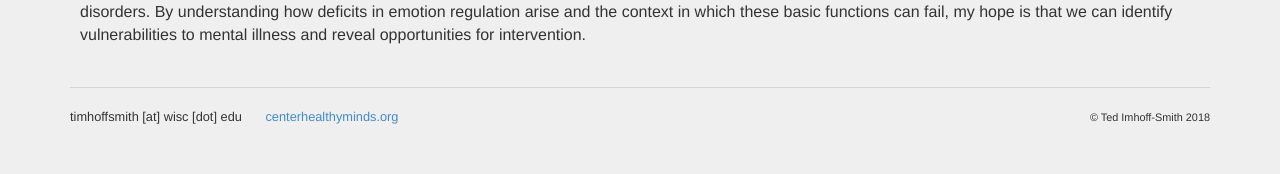
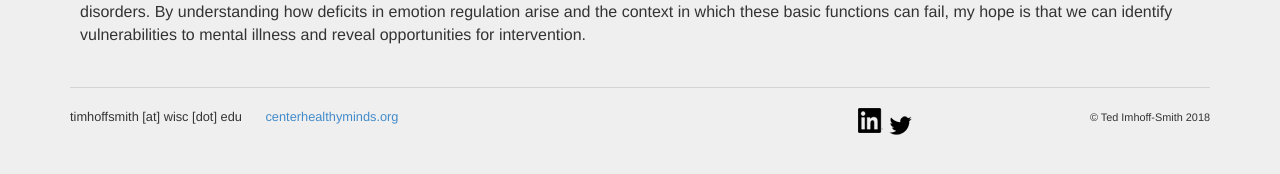
Before and after one commit to timhoffsmith/timhoffsmith.github.io, a Jekyll site: the page built from index.html, in a window 1280 px wide. Shown: the part 334-508 px from the top of the page. Built offline with Jekyll 4.4.1, drawn with Linux system fonts in a browser that asks for light colours.

Commit message:
Try float nav

```diff
--- a/css/main.css
+++ b/css/main.css
@@ -27,6 +27,7 @@ img {
 .twitterbird {
 	width: 35px;
 	height: 35px;
+	float: right;
 	background: url("../twitter_sprite.png") top no-repeat;
 }
 .twitterbird:hover {
@@ -36,6 +37,7 @@ img {
 .linkedin {
 	width: 25px;
 	height: 25px;
+	float: right;
 	background: url("../linkedin_sprite.png") top no-repeat;
 }
 .linkedin:hover {
@@ -59,12 +61,12 @@ img {
 	font-family:'Helvetica', 'Arial', 'Sans-Serif';
 	padding-top: 20px;
 	border-top: 1px solid #d5d5d5;
-    	font-size: .8em;
+  font-size: .8em;
 }
 
 .footer ul {
 	padding: 0px;
-    	list-style-type: none;
+  list-style-type: none;
 }
 
 .footer li {
```
